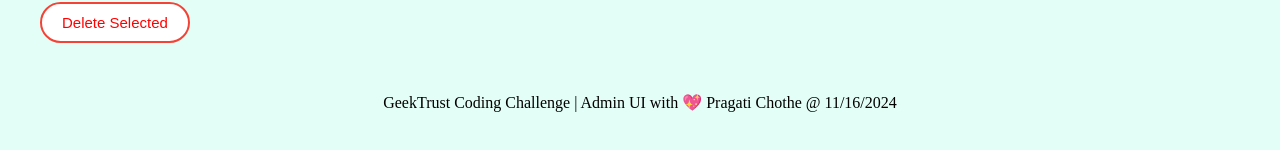
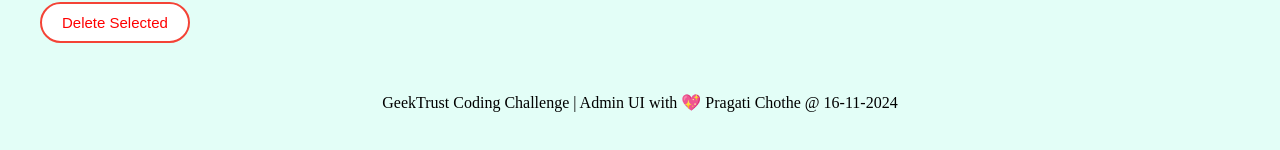
Before and after one commit to Pragati-C19/Admin-UI, a React (Vite) app: page / in a window 1280 px wide. Shown: the part 350-500 px from the top of the page. Built offline with nearby package versions, Linux system fonts and the light colour scheme; no server answers.

Commit message:
⏪ Change the date on Footer

```diff
--- a/src/components/HomePage.jsx
+++ b/src/components/HomePage.jsx
@@ -26,8 +26,7 @@ export default function HomePage() {
 
       {/* Footer */}
       <footer className="footer">
-        GeekTrust Coding Challenge | Admin UI with 💖 Pragati Chothe @{" "}
-        {new Date().toLocaleDateString()}
+        GeekTrust Coding Challenge | Admin UI with 💖 Pragati Chothe @ 16-11-2024
       </footer>
     </>
   );
```
